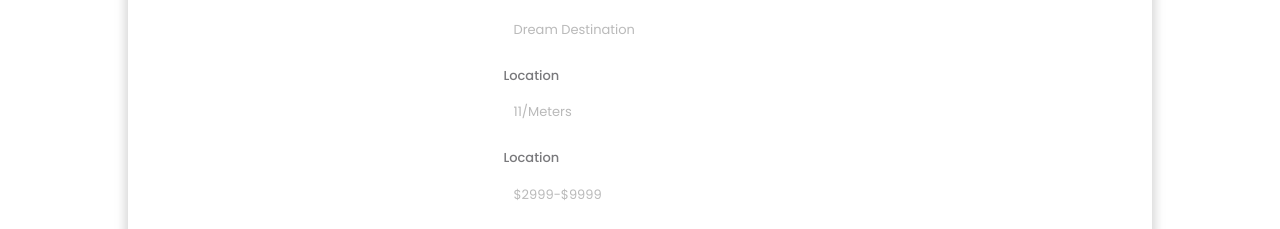
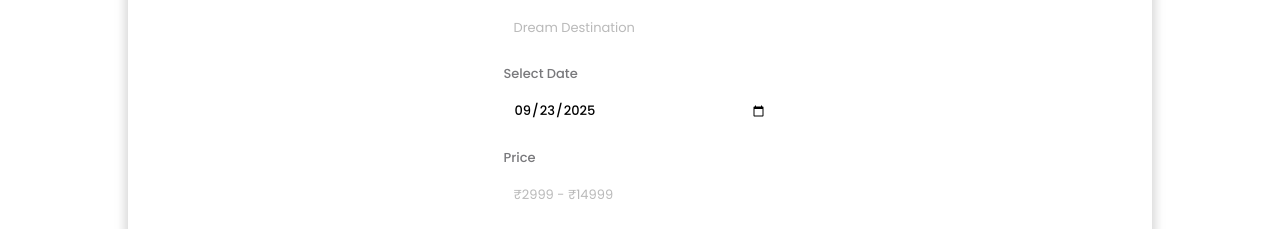
Before and after one commit to gopikrish-gk/travelwebsite, a React (Create React App) app: page / in a window 1280 px wide. Shown: the part 566-795 px from the top of the page. Built offline with nearby package versions, Linux system fonts and the light colour scheme.

Commit message:
home-page-modify

```diff
--- a/src/App.js
+++ b/src/App.js
@@ -17,7 +17,7 @@ const App = () =>{
         <Offers/>
         <About/>
         <Blog/>
-        {/* <Footer/> */}
+        <Footer/>
         </>
     )
 }
--- a/src/components/Home/home.jsx
+++ b/src/components/Home/home.jsx
@@ -1,8 +1,16 @@
-
+import { useState } from "react";
 import React from "react";
 import './home.css'
 
-const Home = () =>{
+const Home = () => {
+
+    const today = new Date().toISOString().split("T")[0];
+
+    const [date, setDate] = useState(today);
+
+    const handleChange = (e) => {
+        setDate(e.target.value);
+    };
     return (
         <section className="home">
 
@@ -34,17 +42,18 @@ const Home = () =>{
 
                     <div className="distDiv">
                         <label htmlFor="distance">
-                            Location
+                            Select Date
                         </label>
-                        <input type="text" placeholder="11/Meters" />
+                        <input type="date" placeholder="Select Date" id="date" value={date}
+                            onChange={handleChange} />
                     </div>
 
 
                     <div className="priceDiv">
                         <label htmlFor="price">
-                            Location
+                            Price
                         </label>
-                        <input type="text" placeholder="$2999-$9999" />
+                        <input type="text" placeholder="₹2999 - ₹14999" />
                     </div>
                     <button className="btn">
                         Search
@@ -53,6 +62,7 @@ const Home = () =>{
                 </div>
             </div>
         </section>
+
     )
 }
 
```
